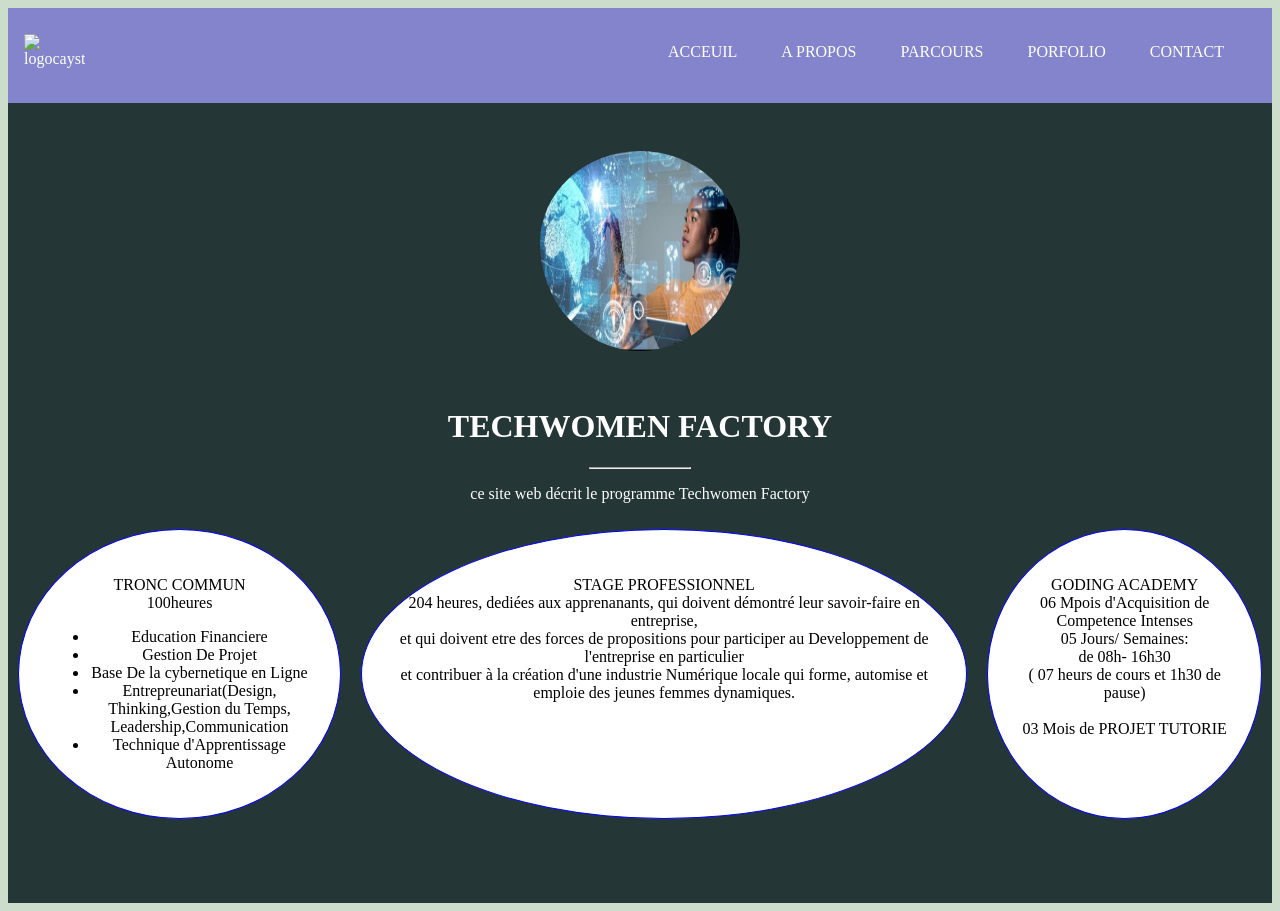
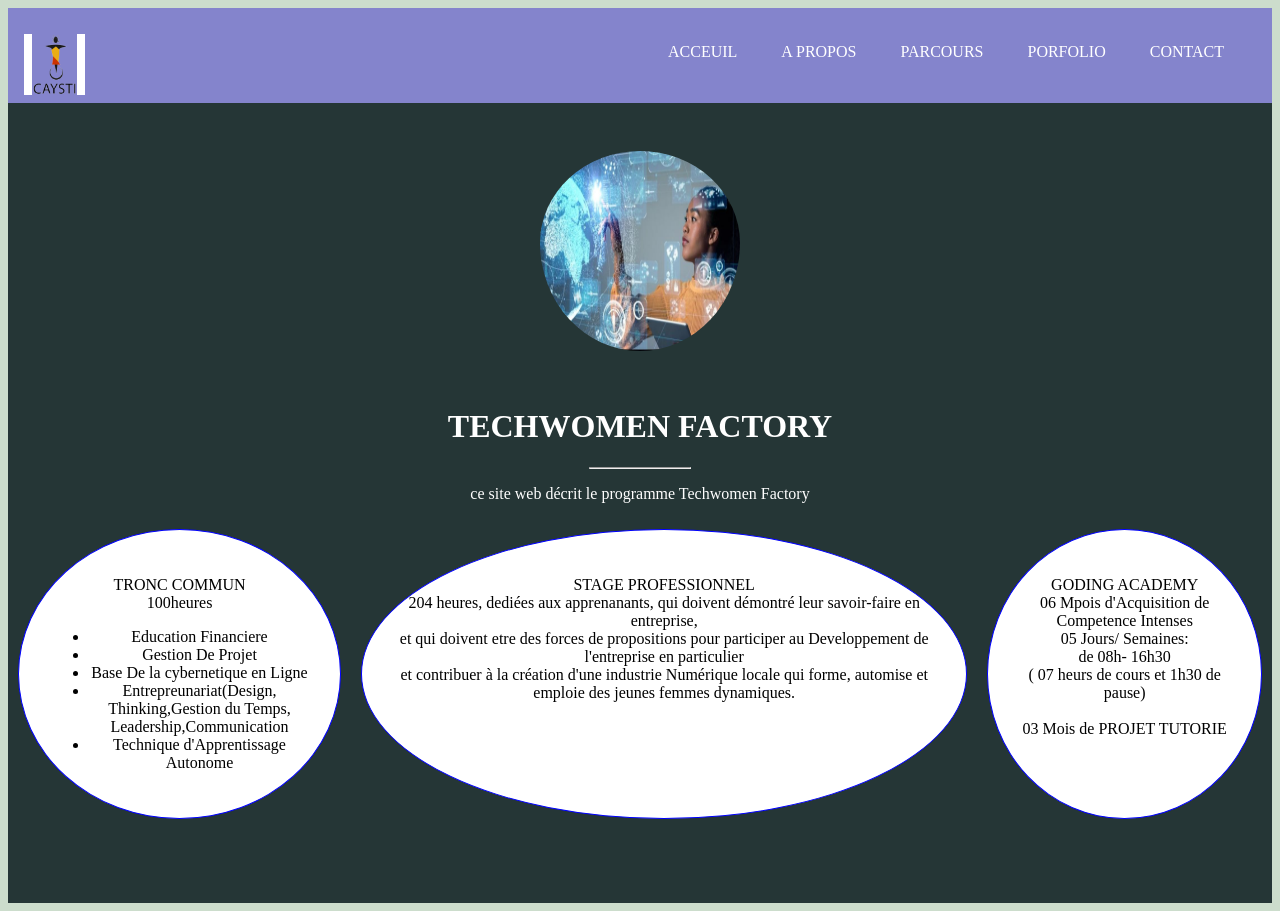
Before and after one commit to laichaMK/Site-Web-TechWoman-Factory, a plain HTML site: page index.html in a window 1280 px wide. Drawn offline with Linux system fonts and the light colour scheme.

Commit message:
Update index.html

```diff
--- a/index.html
+++ b/index.html
@@ -10,7 +10,7 @@
 </head>
 <body >
     <nav id="nav">
-        <img src="../SITE WEB/assets/images/logocaysti.png" alt="logocaysti" width="70px" height="70px">
+        <img src="./assets/images/logocaysti.png" alt="logocaysti" width="70px" height="70px">
         <ul>
             <li> <a href="index.html">ACCEUIL</a></li>
             <li> <a href="./pages/A propos.html">A PROPOS</a></li>
```
